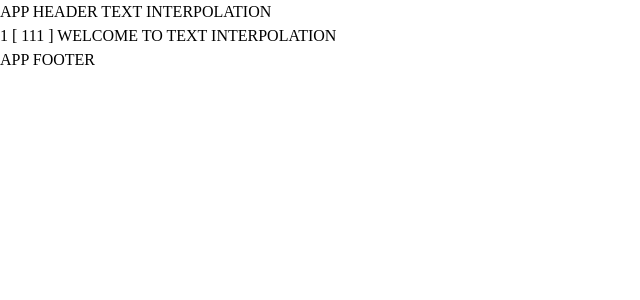
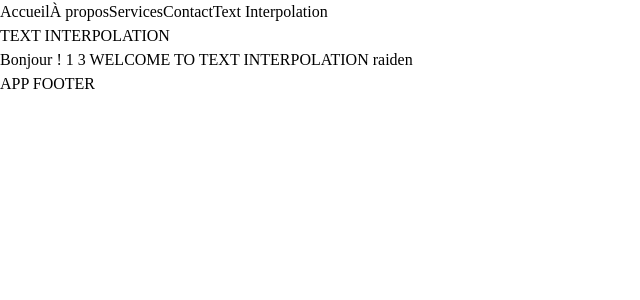
Before and after one commit to Myreus/Vue-JS-TS-exercices, a Vue app in the folder vue-ts-project/: page /interpol in a window 1280 px wide. Shown: the top 300 px of the page, without its empty margins (0-640 px from the left). Built offline with nearby package versions, Linux system fonts and the light colour scheme.

Commit message:
feat : navbar fonctionnelle ajoutée + ajout de quelques variables dans Text Interpolation

```diff
--- a/vue-ts-project/src/components/AppHeader.vue
+++ b/vue-ts-project/src/components/AppHeader.vue
@@ -1,5 +1,13 @@
 <template>
-    APP HEADER
+    <header class="navbar bg-base-100 border-b border-base-300 px-4 shadow-sm">
+        <nav class="flex w-full justify-center gap-1" aria-label="Navigation principale">
+            <RouterLink to="/" class="btn btn-ghost">Accueil</RouterLink>
+            <RouterLink to="/about" class="btn btn-ghost">À propos</RouterLink>
+            <RouterLink to="/services" class="btn btn-ghost">Services</RouterLink>
+            <RouterLink to="/contact" class="btn btn-ghost">Contact</RouterLink>
+            <RouterLink to="/interpol" class="btn btn-ghost">Text Interpolation</RouterLink>
+        </nav>
+    </header>
 </template>
 
 <script setup lang='ts'>
--- /dev/null
+++ b/vue-ts-project/src/views/ExTextInterpolation.vue
@@ -0,0 +1,23 @@
+<template>
+    TEXT INTERPOLATION
+    <p>{{ bjr() }} {{ number }} {{ tab[2] }} {{ text }} {{ object.codename }}</p>
+</template>
+
+<script setup lang='ts'>
+    let number = 1;
+    let tab = [1,2,3];
+    let text = "WELCOME TO TEXT INTERPOLATION";
+    let object = {
+        id: 1,
+        name: 'test',
+        codename: 'raiden'
+    }
+    function bjr(){
+        return 'Bonjour !'
+    }
+</script>
+
+<style scoped lang="css">
+</style>
+
+// Afficher une donnée d'un tableau, afficher une donnée d'un objet et une condition ternaire et une fonction qui retourne bonjour que j'exécute dans le template.
--- a/vue-ts-project/views/ExTextInterpolation.vue
+++ /dev/null
@@ -1,13 +0,0 @@
-<template>
-    TEXT INTERPOLATION
-    <p>{{ number }} {{ tab }} {{ text }}</p>
-</template>
-
-<script setup lang='ts'>
-    let number = 1;
-    let tab = [111];
-    let text = "WELCOME TO TEXT INTERPOLATION";
-</script>
-
-<style scoped lang="css">
-</style>
```
Also changed, not shown: vue-ts-project/src/router/index.ts (+5 -5 lines), vue-ts-project/src/views/About.vue (renamed from vue-ts-project/views/About.vue), vue-ts-project/src/views/Contact.vue (renamed from vue-ts-project/views/Contact.vue), vue-ts-project/src/views/Cookies.vue (renamed from vue-ts-project/views/Cookies.vue), vue-ts-project/src/views/Home.vue (renamed from vue-ts-project/views/Home.vue), vue-ts-project/src/views/NotFound.vue (renamed from vue-ts-project/views/NotFound.vue).
